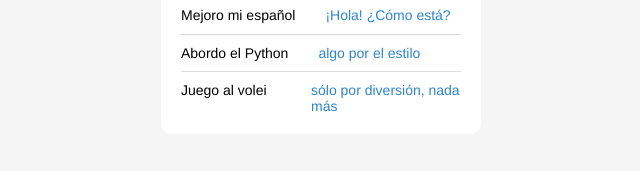
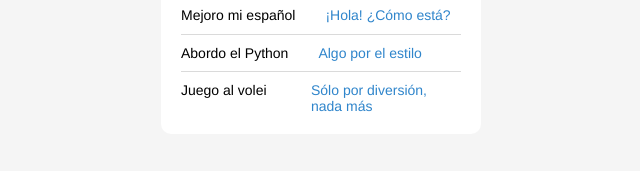
Before and after one commit to MariaChik/MariaChik.github.io, a plain HTML site: page index es.html in a window 1280 px wide. Shown: the part 952-1123 px from the top of the page, 319-959 px from the left. Drawn offline with Linux system fonts and the light colour scheme.

Commit message:
Update index es.html

```diff
--- a/index es.html
+++ b/index es.html
@@ -34,7 +34,7 @@
     <header class="header">
       <img src="./avatar.png" alt="avatar" class="header__avatar" />
       <h1 class="header__title">María Chikírova</h1>
-      <h3 class="header__subtitle">Me encanta IT (pero no solo eso)</h3>
+      <h3 class="header__subtitle">Me encanta IT (pero no sólo eso)</h3>
     </header>
     <main>
       <section class="links">
@@ -79,11 +79,11 @@
           </li>
           <li class="links__link">
             <p class="links__title">Abordo el Python</p>
-            <a class="linsk__link" href="https://i1.ruliweb.com/img/18/11/24/167414b89a138ab8f.jpg">algo por el estilo</a>
+            <a class="linsk__link" href="https://i1.ruliweb.com/img/18/11/24/167414b89a138ab8f.jpg">Algo por el estilo</a>
           </li>
           <li class="links__link">
             <p class="links__title">Juego al volei</p>
-            <a class="linsk__link" href="">sólo por diversión, nada más</a>
+            <a class="linsk__link" href="">Sólo por diversión, nada más</a>
           </li>
         </ul>
       </section>
```
